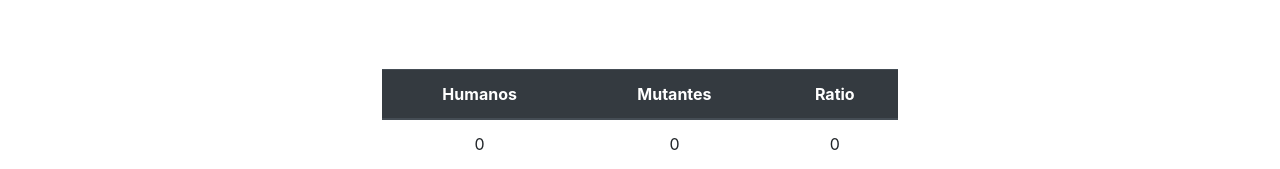
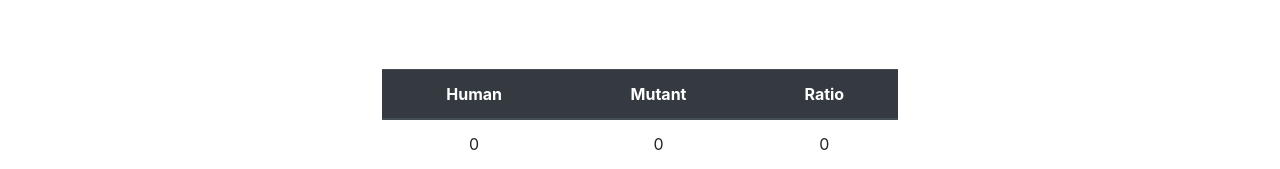
Before and after one commit to gcuervo/mutant-client, a React (Create React App) app: page / in a window 1280 px wide. Shown: the part 413-582 px from the top of the page. Built offline with nearby package versions, Linux system fonts and the light colour scheme.

Commit message:
Minnor fix table

```diff
--- a/src/App.js
+++ b/src/App.js
@@ -126,8 +126,8 @@ class App extends Component {
               <table className="table ">
                 <thead className="thead-dark">
                   <tr>
-                    <th scope="col">Humanos</th>
-                    <th scope="col">Mutantes</th>
+                    <th scope="col">Human</th>
+                    <th scope="col">Mutant</th>
                     <th scope="col">Ratio</th>
                   </tr>
                 </thead>
```
